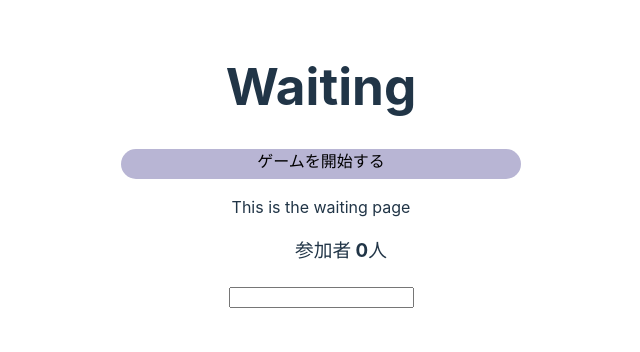
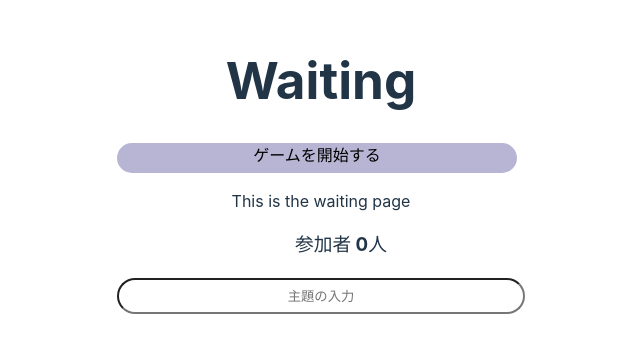
Before and after one commit to itsp-pbl-2023/mind-graph, a React (Vite) app in the folder client/: page /waiting in a window 1280 px wide. Shown: the part 234-586 px from the top of the page, without its empty margins (319-959 px from the left). Built offline with nearby package versions, Linux system fonts and the light colour scheme; what @bufbuild/connect-query, @bufbuild/connect-web, @bufbuild/protobuf would draw is missing.

Commit message:
changed form style

```diff
--- a/client/src/components/input.tsx
+++ /dev/null
@@ -1,34 +0,0 @@
-import {ChangeEvent} from "react"
-
-declare type onChangeHandler = (e: ChangeEvent<HTMLInputElement>) => void
-
-const Input = (
-    { text,
-      onChange,
-      width,
-      value}: {
-        text: string,
-        onChange: onChangeHandler,
-        width: string,
-        value: string
-      },
-    ) => {
-
-    const onChangeHandler = (e: ChangeEvent<HTMLInputElement>) => {
-        onChange(e);
-    }
-
-    return (
-      <div  onChange={onChangeHandler}
-            style={{backgroundColor : "white",
-                    border : "none",
-                    borderRadius : "25px",
-                    height : "30px",
-                    width}}
-            >
-        <div contentEditable="true" style={{color: "grey"}}> { text } </div>
-      </div>
-    )
-  }
-
-  export default Input
--- a/client/src/pages/game.tsx
+++ b/client/src/pages/game.tsx
@@ -34,7 +34,11 @@ const Game = () => {
       <UserList />
       <Timer expire={expireDummy}></Timer>
       <div>
-        <input type='text' value={text} onChange={(e) => setText(e.target.value)} />
+        <input type="text"
+            placeholder="単語の入力"
+            onChange={(e) => setText(e.target.value)}
+            value = {text}
+            style={{backgroundColor: "white", borderRadius: "25px", height: "30px", width: "400px", color: "black", textAlign: "center"}}/>
         <Button text='送信' onClick={() => send()} width="200px"/>
       </div>
     </div>
--- a/client/src/pages/title.tsx
+++ b/client/src/pages/title.tsx
@@ -3,7 +3,6 @@ import logo from "../assets/mindgraphLogo.jpg"
 import {ChangeEvent, useState} from "react"
 import Button from "../components/button"
 import { useSetName } from "../lib/hooks/name"
-import Input from "../components/input"
 
 const Title = () => {
 
@@ -29,12 +28,13 @@ const Title = () => {
 
         <img src={logo} alt="Mind graph logo" />
 
-        <p>名前を入力</p>
         <form>
           <div>
-            <label htmlFor="name">名前</label>
-            <Input text="名前の入力" onChange={handleChange} width="400px" value = {userName}></Input>
-            <input type="text" onChange={handleChange} value = {userName}/>
+            <input type="text"
+            placeholder="名前の入力"
+            onChange={handleChange}
+            value = {userName}
+            style={{backgroundColor: "white", borderRadius: "25px", height: "30px", width: "400px", color: "black", textAlign: "center"}}/>
           </div>
           <Button text="送信" onClick={navigateToWaiting} width="300px"></Button>
         </form>
--- a/client/src/pages/waiting.tsx
+++ b/client/src/pages/waiting.tsx
@@ -36,10 +36,12 @@ const Waiting = () => {
         <p>This is the waiting page {}</p>
         <UserList />
 
-        <input
-          value={themeText}  // 入力を格納する変数
-          onChange={(event) => setThemeText(event.target.value)}
-        />
+        <input type="text"
+        placeholder="主題の入力"
+        onChange={(event) => setThemeText(event.target.value)}
+        value = {themeText}
+        style={{backgroundColor: "white", borderRadius: "25px", height: "30px", width: "400px", color: "black", textAlign: "center"}}/>
+
       </div>
     </div>
   )
```
